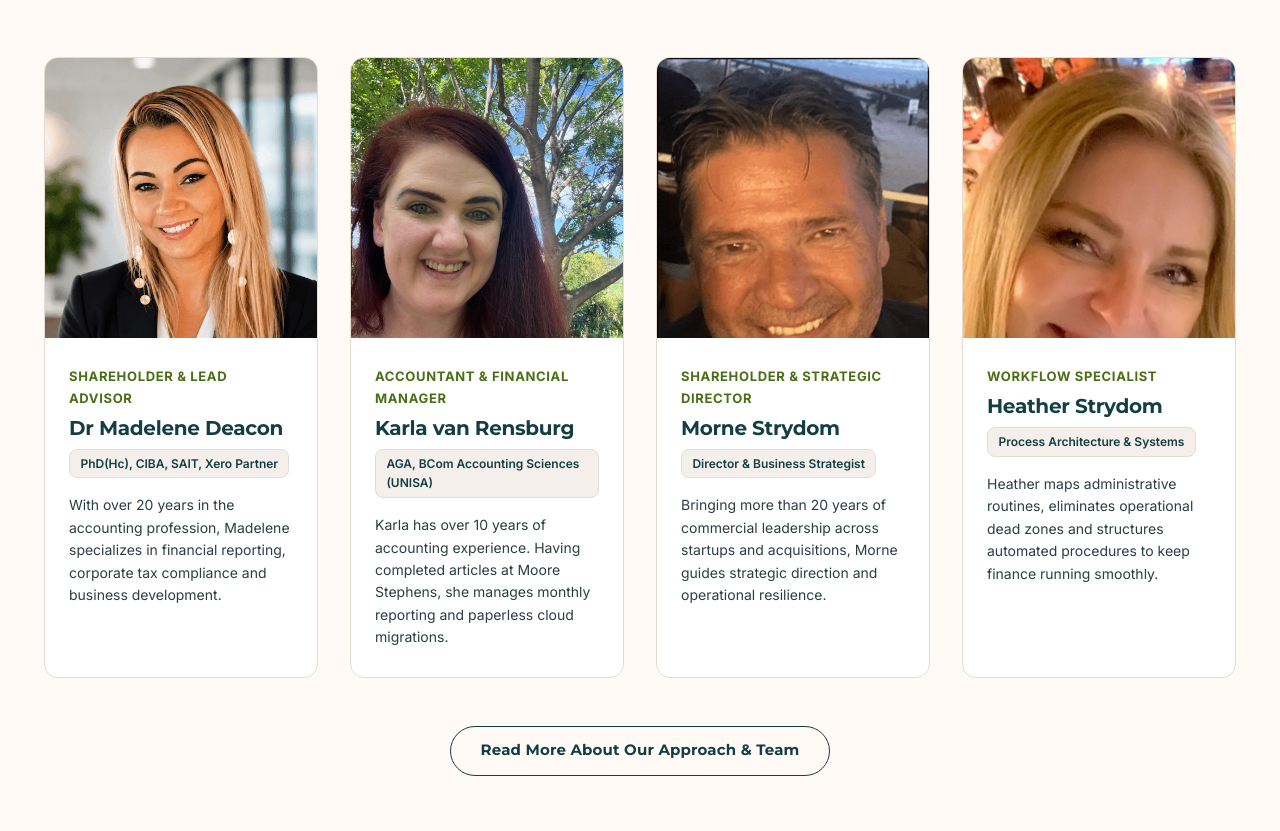
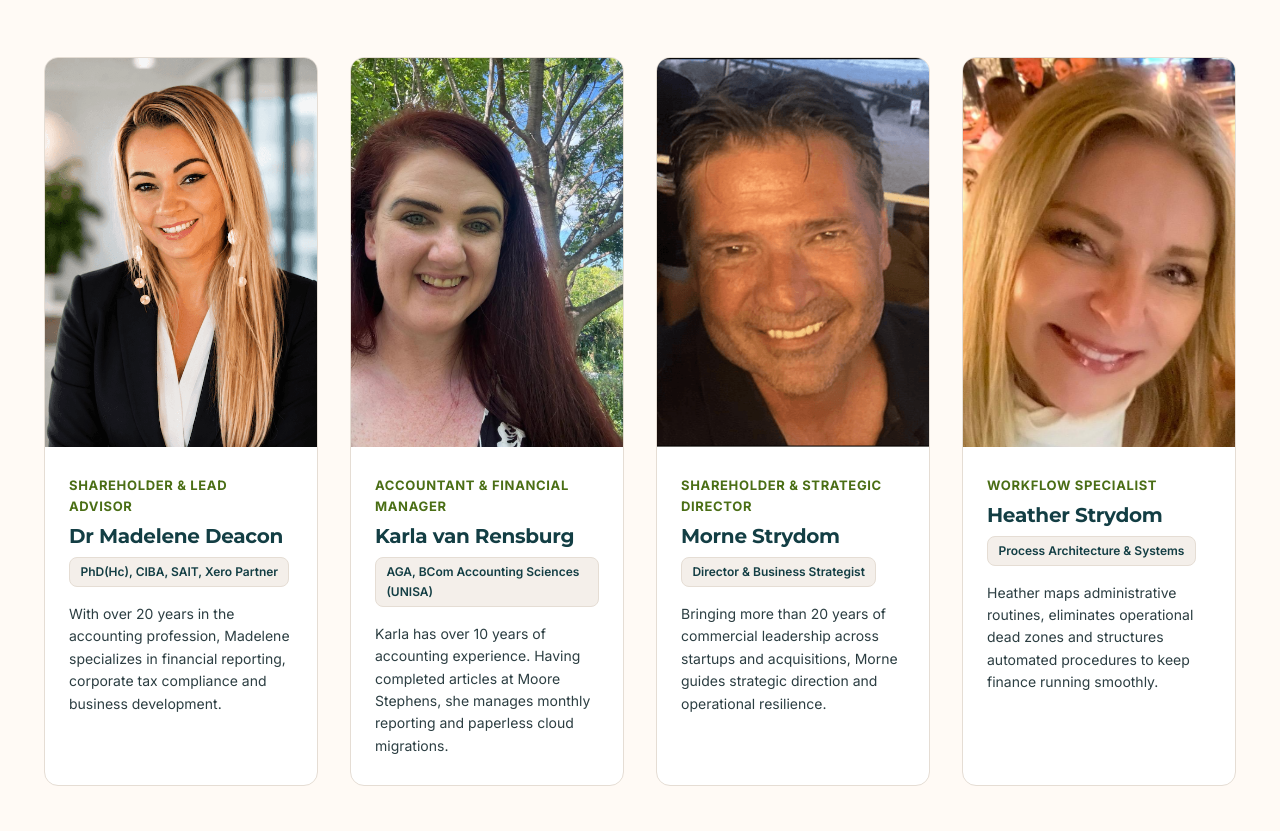
Before and after one commit to rynomster/1lifeaccounting.com, a plain HTML site: page index.html in a window 1280 px wide. Shown: the part 5436-6267 px from the top of the page. Drawn offline with Linux system fonts and the light colour scheme.

Commit message:
Keep team portraits fully framed

```diff
--- a/css/style.css
+++ b/css/style.css
@@ -1145,7 +1145,7 @@ p:last-child {
 
 .team-image-container {
   width: 100%;
-  height: 280px;
+  aspect-ratio: 7 / 10;
   background-color: var(--color-cream-soft);
   overflow: hidden;
 }
@@ -1159,7 +1159,7 @@ p:last-child {
 }
 
 .team-profile-card:hover .team-image-container img {
-  transform: scale(1.03);
+  transform: scale(1.01);
 }
 
 /* Dignified text-only profile header when photo is unverified */
```
